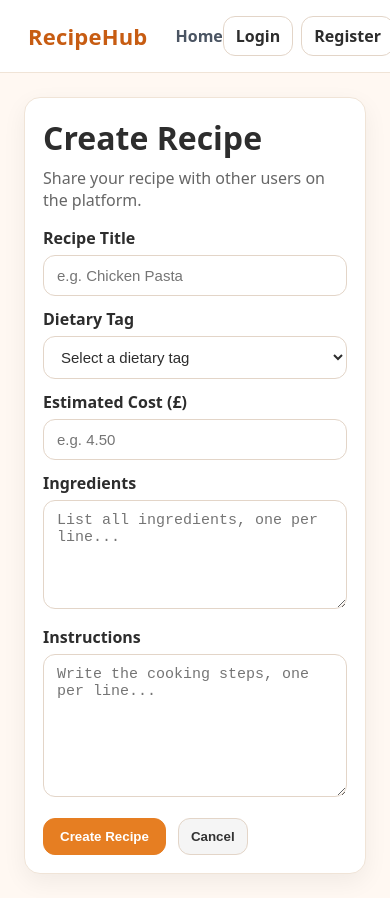
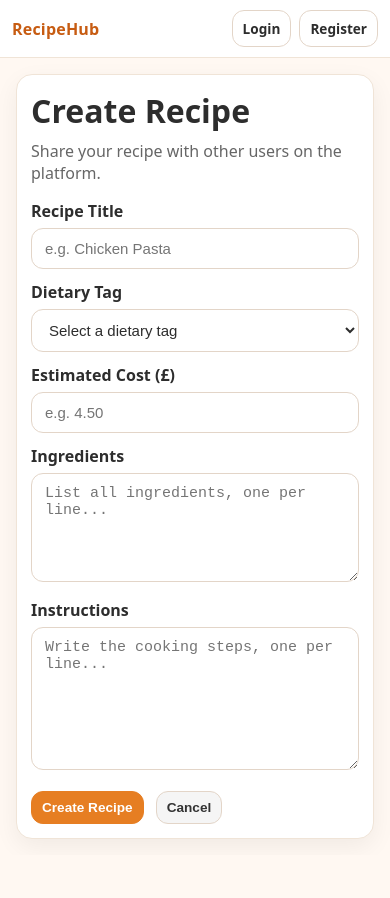
Before and after one commit to y4pff/Code-Conquer, a React (Vite) app: page /create in a window 390 px wide. After the commit the page ends 855 px from the top, so only its background shows below. Built offline with nearby package versions, Linux system fonts and the light colour scheme.

Commit message:
mobile layout fixes to index.css

```diff
--- a/src/index.css
+++ b/src/index.css
@@ -286,3 +286,75 @@ select:focus {
   gap: 10px;
   flex-wrap: wrap;
 }
+
+/* Mobile responsiveness */
+@media (max-width: 768px) {
+  .navbar {
+    padding: 12px 16px;
+    flex-wrap: wrap;
+    gap: 8px;
+  }
+
+  .navLeft {
+    gap: 12px;
+  }
+
+  .navLinks {
+    gap: 10px;
+  }
+
+  .navLinks a {
+    font-size: 0.85rem;
+  }
+
+  .logo {
+    font-size: 18px;
+  }
+
+  .container {
+    padding: 16px;
+  }
+
+  .pageTitle {
+    font-size: 1.5rem;
+  }
+
+  .recipeGrid {
+    grid-template-columns: 1fr;
+  }
+
+  .card {
+    padding: 14px;
+  }
+
+  .listItem {
+    flex-direction: column;
+    align-items: flex-start;
+    gap: 10px;
+  }
+}
+
+@media (max-width: 480px) {
+  .navbar {
+    padding: 10px 12px;
+  }
+
+  .navLinks {
+    display: none;
+  }
+
+  .logo {
+    font-size: 16px;
+  }
+
+  .btn,
+  .btnSmall,
+  .btnDanger {
+    font-size: 0.85rem;
+    padding: 8px 10px;
+  }
+
+  .pageTitle {
+    font-size: 1.3rem;
+  }
+}
```
